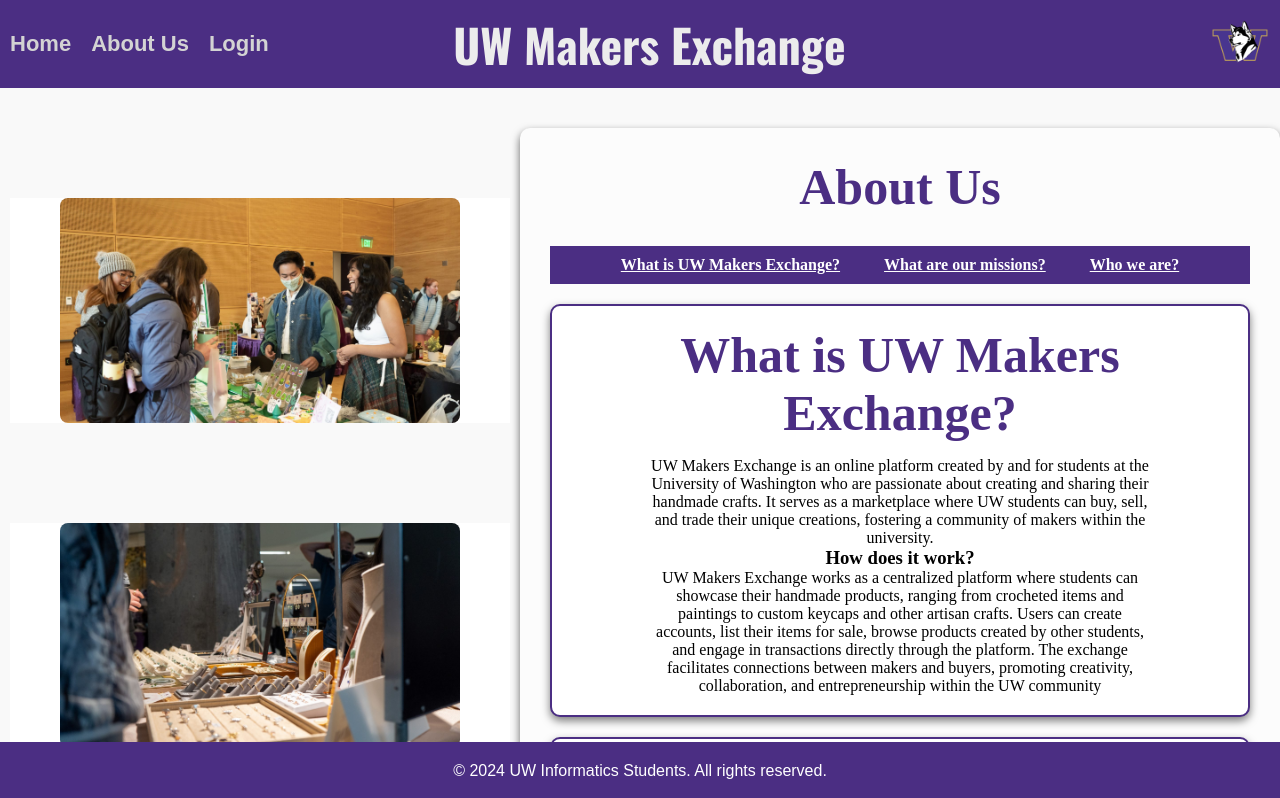
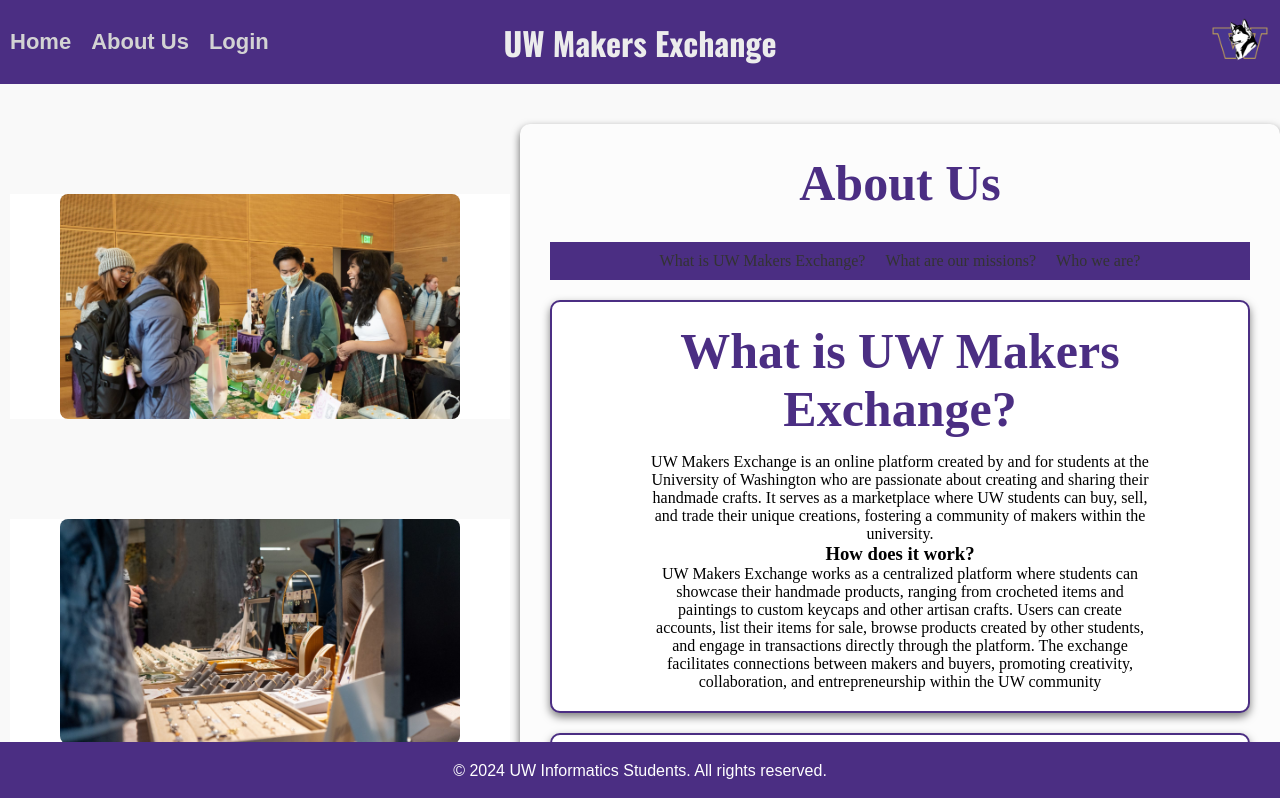
Before and after one commit to taiiwin1/Group-04-INFO340, a React (Create React App) app: page /about in a window 1280 px wide. Shown: the top 798 px of the page. Built offline with nearby package versions, Linux system fonts and the light colour scheme.

Commit message:
centered title

```diff
--- a/src/components/AboutPage.js
+++ b/src/components/AboutPage.js
@@ -19,11 +19,11 @@
       <div className="content">
         <h2>About Us</h2>
         <ul>
-          <li><a href="#what-is">What is UW Makers Exchange?</a></li>
-          <li><a href="#missions">What are our missions?</a></li>
-          <li><a href="#who-we-are">Who we are?</a></li>
+          <li>What is UW Makers Exchange?</li>
+          <li>What are our missions?</li>
+          <li>Who we are?</li>
         </ul>
-        <div id="what-is">
+        <div className="what-is">
           <h2>What is UW Makers Exchange?</h2>
           <p>
             UW Makers Exchange is an online platform created by and for students at the
@@ -39,7 +39,7 @@
             the platform. The exchange facilitates connections between makers and buyers, promoting creativity, collaboration,
             and entrepreneurship within the UW community</p>
         </div>
-        <div id="missions">
+        <div className="missions">
           <h2>What is our mission?</h2>
           <p>
             The missions of UW Makers Exchange revolve around promoting creativity, sustainability, and community engagement among students.
@@ -51,7 +51,7 @@
             which leaves so untouch potential for these talented students... which is where we come in! Out platform will operate year around, and be
             a safe home for students; this is the heart of UW Makers Exchange.</p>
         </div>
-        <div id="who-we-are">
+        <div className="who-we-are">
           <h2>Who we are</h2>
           <p>
             We are a group of 4 Informatics students: William, Billy, Yaphet, and Tai. Our idea originally bloomed out of taking the course INFO 340
--- a/src/style.css
+++ b/src/style.css
@@ -31,12 +31,14 @@
 }
 
 .title {
-  text-align: center;
+  position: absolute;
+  left: 50%;
+  transform: translateX(-50%);
   color: rgb(236, 236, 236);
-  font-size: 23px;
+  font-size: 18px;
   font-family: 'Oswald', monospace;
   font-weight: bold;
-  margin-left: -200px;
+  text-align: center;
 }
 
 .search-bar {
@@ -212,7 +214,7 @@
   border-radius: 5px;
 }
 
-#what-is, #missions, #who-we-are {
+.what-is, .missions, .who-we-are {
   display: flex;
   flex-direction: column;
   align-items: center;
@@ -227,13 +229,13 @@
   max-width: 700px;
 }
 
-#what-is h2, #missions h2, #who-we-are h2 {
+.what-is h2, .missions h2, .who-we-are h2 {
   font-family: cursive;
   color: #4b2e83;
   margin-bottom: 15px;
 }
 
-#what-is p, #missions p, #who-we-are p, h3 {
+.what-is p, .missions p, .who-we-are p, h3 {
   font-family: cursive;
   text-align: center;
   color: #000000;
@@ -320,7 +322,8 @@
   }
 
   .title {
-    text-align: center;
+    text-align: left;
+    font-size: 16px;
   }
 }
 
```
